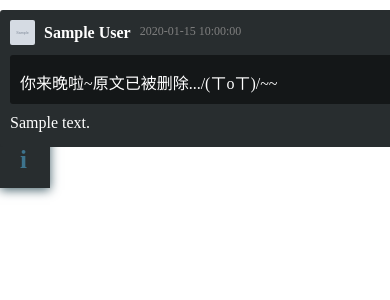
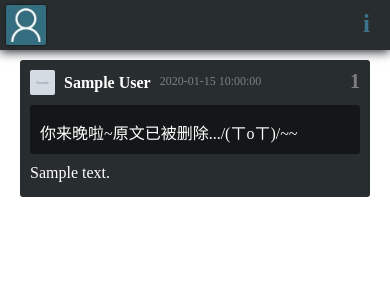
Before and after one commit to delbertbeta/LittleMessageBoard, a PHP site: page / in a window 390 px wide; the page is wider, and only the part inside the window is pictured. Shown: the top 300 px of that part. Run offline with PHP 8.4, Linux system fonts and the light colour scheme; tables that the repository leaves empty hold one stand-in row (values such as "Sample post"); grey boxes marked "Sample" are stand-in pictures.

Commit message:
* 修复回复权限判断的bug * 新增移动端适配 * 当token未过期时不生成新token

```diff
--- /dev/null
+++ b/css/style-mobile.css
@@ -0,0 +1,50 @@
+@media (max-width: 500px){
+    #ContentDiv{
+        width: 350px;
+    }
+
+    #CommentDiv{
+        top: 0px;
+        margin-top: 60px;
+        width: 350px;
+    }
+
+    #CommentTextArea{
+        width: 330px;
+    }
+
+    #Content{
+        width: 330px;
+    }
+
+    #FunctionArea{
+        top: 0px;
+        position: absolute;
+        width: 100%;
+        height: 50px;
+        margin-top: 0;
+    }
+
+    #FunctionBarDiv{
+        height: 50px;
+        width: 100%;
+        z-index: 10;
+        float: none;
+        box-shadow: 0px 2px 10px #282d2f;
+    }
+
+    #FaceImage{
+        margin-top: 5px;
+        float: left;
+        margin-left: 6px;
+    }
+
+    #AboutButton{
+        margin-top: 10px;
+        float: right;
+    }
+
+    #EditArea{
+        width: 330px;
+    }
+}
--- a/css/style.css
+++ b/css/style.css
@@ -29,6 +29,21 @@ a:active {text-decoration:none;}
     /*display: flex;
     align-items: center;
     justify-content: center;*/
+}
+
+#AboutButton
+{
+    margin: 3px 20px;
+    color: #3d738d;
+    font-family: Microsoft Yahei UI Bold, Microsoft Yahei UI;
+    font-weight: bold;
+    font-size: 25px;
+    transition: color 0.2s;
+}
+
+#AboutButton:hover
+{
+    color: white;
 }
 
 #FaceImage
@@ -73,22 +88,6 @@ a:active {text-decoration:none;}
     border: 0px;
     font-family:Microsoft YaHei Light,Microsoft YaHei,SimSun;
     overflow: hidden;
-}
-
-
-#AboutButton
-{
-    margin: 3px 20px;
-    color: #3d738d;
-    font-family: Microsoft Yahei UI Bold, Microsoft Yahei UI;
-    font-weight: bold;
-    font-size: 25px;
-    transition: color 0.2s;
-}
-
-#AboutButton:hover
-{
-    color: white;
 }
 
 #Content
--- a/index.html
+++ b/index.html
@@ -5,6 +5,7 @@
     <meta charset="UTF-8">
     <meta name="viewport" content="width=device-width, initial-scale=1">
     <link href="./css/style.css" rel="stylesheet">
+    <link href="./css/style-mobile.css" rel="stylesheet">
     <script src="./js/jquery.min.js"></script>
     <script src="./js/main.js"></script>
 </head>
--- a/info.html
+++ b/info.html
@@ -4,9 +4,10 @@
     <title>Message Board - Infomation</title>
     <meta charset="UTF-8">
     <meta name="viewport" content="width=device-width, initial-scale=1">
-    <link href="./css/info-style.css" rel="stylesheet">
     <script src="./js/main.js"></script>
     <link href="./css/style.css" rel="stylesheet">
+    <link href="./css/info-style.css" rel="stylesheet">
+    <link href="./css/info-style-mobile.css" rel="stylesheet">
     <script src="./js/jquery.min.js"></script>
     <script src="./js/dmuploader.min.js"></script>
 </head>
--- a/js/index.js
+++ b/js/index.js
@@ -10,7 +10,7 @@ var FunctionComponent = Vue.extend({
             '<div v-show="!(!(userinfo))" id="ContentFunction">' +
                 '<textarea v-if="isReply" transition="expand" id="EditArea" placeholder="请输入回复内容哟" @keydown.enter="reply" v-model="input_message"></textarea>' +
                 '<textarea v-if="isModify" transition="expand" id="EditArea" placeholder="请输入一些东西哟" @keydown.enter="modify" v-model="input_message"></textarea>' +
-                '<a v-show="(userinfo.admin == 1 || userinfo.id == message.userid) && !(isModify || isReply)" @click="replyMessage" id="FunctionLink">回复</a>' +
+                '<a v-show="!(isModify || isReply)" @click="replyMessage" id="FunctionLink">回复</a>' +
                 '<a v-show="(userinfo.admin == 1 || userinfo.id == message.userid) && !(isModify || isReply)" @click="modifyMessage" id="FunctionLink">修改</a>' +
                 '<a v-show="(userinfo.admin == 1 || userinfo.id == message.userid) && !(isModify || isReply)" @click="deleteMessage" id="FunctionLink">删除</a>' +
                 '<a v-show="isModify || isReply" @click="cancel" id="FunctionLink">取消</a>' +
--- a/js/info.js
+++ b/js/info.js
@@ -6,8 +6,8 @@ var FunctionComponent = Vue.extend({
     template:
             '<div v-show="!(!(userinfo))" id="ContentFunction">' +
                 '<textarea v-if="isReply" transition="expand" id="EditArea" placeholder="请输入回复内容哟" @keydown.enter="reply" v-model="input_message"></textarea>' +
-                '<a v-show="(userinfo.admin == 1 || userinfo.id == message.userid) && !(isModify || isReply)" @click="replyMessage" id="FunctionLink">回复</a>' +
-                '<a v-show="isModify || isReply" @click="cancel" id="FunctionLink">取消</a>' +
+                '<a v-show="!(isReply)" @click="replyMessage" id="FunctionLink">回复</a>' +
+                '<a v-show="isReply" @click="cancel" id="FunctionLink">取消</a>' +
                 '<a v-show="isReply" @click="reply" id="FunctionLink">回复</a>' +
             '</div>',
     data: function()
--- a/login.html
+++ b/login.html
@@ -5,6 +5,7 @@
     <meta charset="UTF-8">
     <meta name="viewport" content="width=device-width, initial-scale=1">
     <link href="./css/login-style.css" rel="stylesheet">
+    <link href="./css/login-style-mobile.css" rel="stylesheet">
     <script src="./js/main.js"></script>
     <script src="./js/jquery.min.js"></script>
 </head>
--- a/register.html
+++ b/register.html
@@ -5,6 +5,7 @@
     <meta charset="UTF-8">
     <meta name="viewport" content="width=device-width, initial-scale=1">
     <link href="./css/register-style.css" rel="stylesheet">
+    <link href="./css/register-style-mobile.css" rel="stylesheet">
     <script src="./js/main.js"></script>
     <script src="./js/jquery.min.js"></script>
 </head>
```
Also changed, not shown: apis/verify_login.php (+7 -0 lines), css/info-style-mobile.css (added, +35 -0 lines), css/login-style-mobile.css (added, +14 -0 lines), css/register-style-mobile.css (added, +14 -0 lines).
